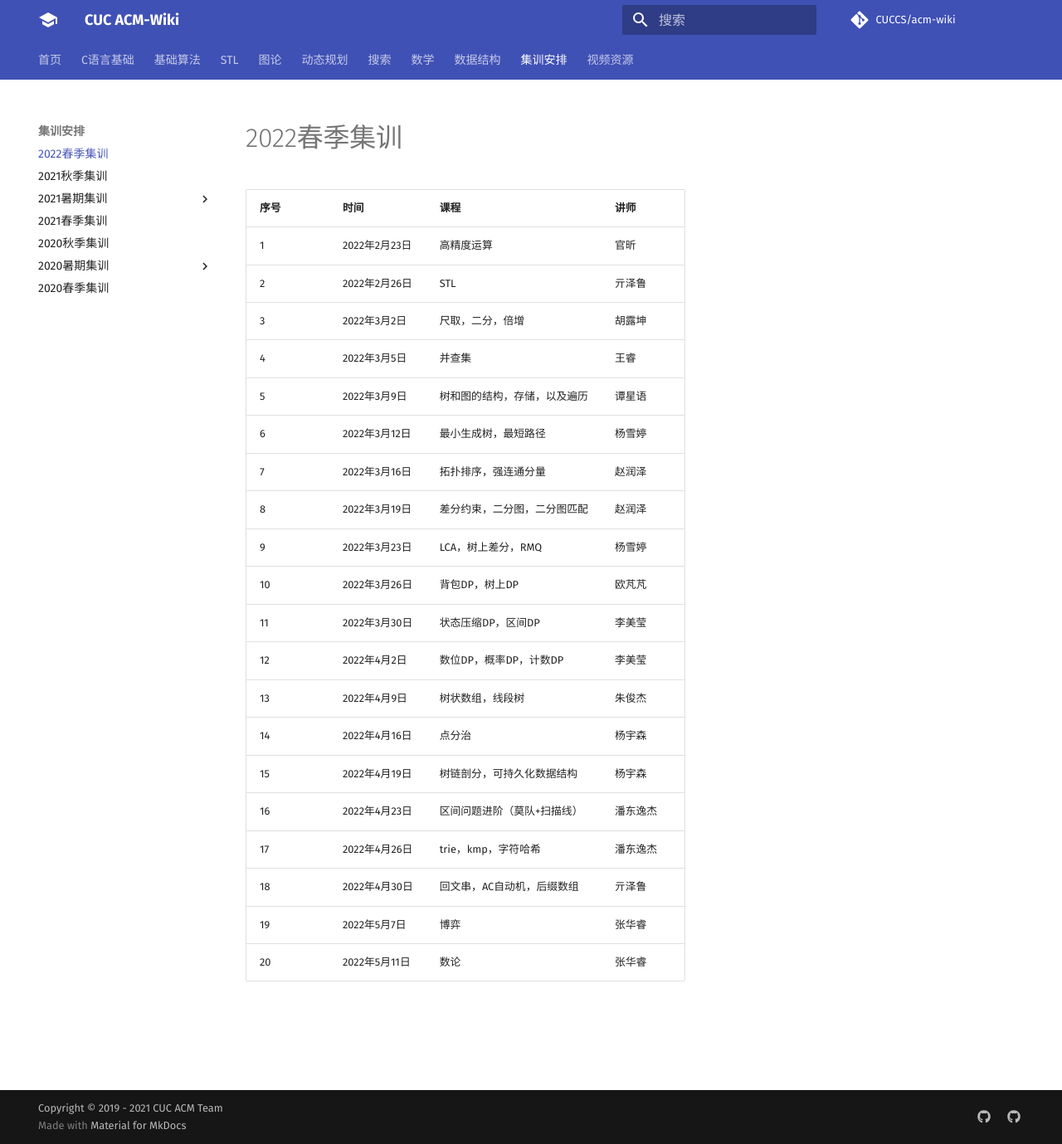
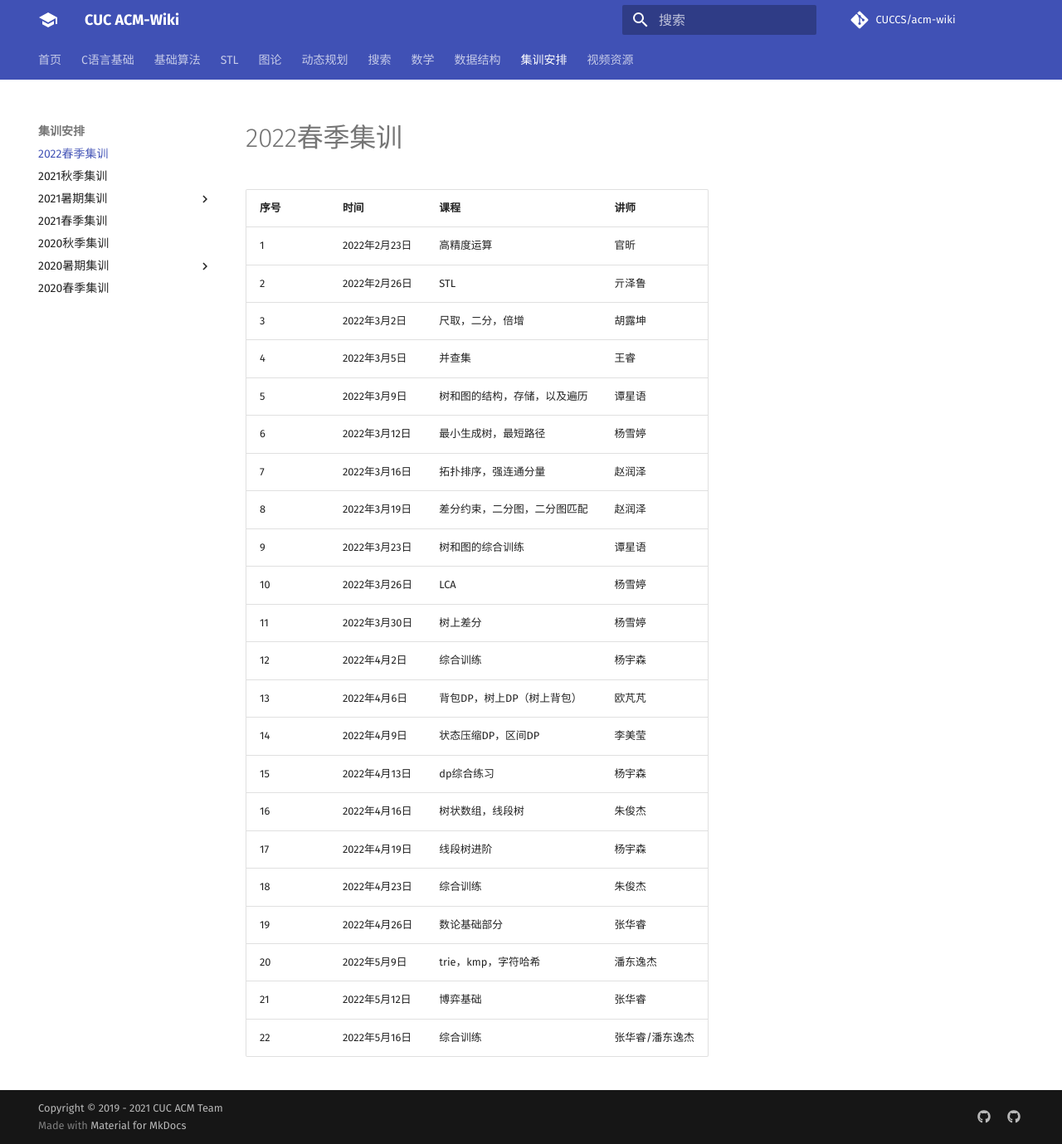
Before and after one commit to CUCCS/acm-wiki, an MkDocs documentation site: the page built from docs/training/2022Spring.md, in a window 1280 px wide and 1379 px high. Shown: the whole window at 83% size. Built offline with MkDocs 1.6.1 and Material for MkDocs 9.7.7, drawn with Linux system fonts in a browser that asks for light colours; comment, search, counter and statistics services are not loaded.

Commit message:
课程调整

```diff
--- a/docs/training/2022Spring.md
+++ b/docs/training/2022Spring.md
@@ -8,15 +8,17 @@
 | 6    | 2022年3月12日 | 最小生成树，最短路径                              | 杨雪婷   |
 | 7    | 2022年3月16日  | 拓扑排序，强连通分量                     | 赵润泽  |
 | 8    | 2022年3月19日  | 差分约束，二分图，二分图匹配                          | 赵润泽     |
-| 9    | 2022年3月23日 | LCA，树上差分，RMQ                             | 杨雪婷     |
-| 10   | 2022年3月26日 | 背包DP，树上DP                                  | 欧芃芃   |
-| 11   | 2022年3月30日 | 状态压缩DP，区间DP                               | 李美莹  |
-| 12   | 2022年4月2日 | 数位DP，概率DP，计数DP                           | 李美莹   |
-| 13   | 2022年4月9日 | 树状数组，线段树                                   |朱俊杰 |
-| 14   | 2022年4月16日 | 点分治                                         | 杨宇森   |
-| 15   | 2022年4月19日  | 树链剖分，可持久化数据结构                     | 杨宇森     |
-| 16   | 2022年4月23日  | 区间问题进阶（莫队+扫描线）                       | 潘东逸杰 |
-| 17   | 2022年4月26日  | trie，kmp，字符哈希                             | 潘东逸杰   |
-| 18   | 2022年4月30日 | 回文串，AC自动机，后缀数组                        | 亓泽鲁    |
-| 19   | 2022年5月7日 | 博弈                                           | 张华睿  |
-| 20   | 2022年5月11日 | 数论                                           | 张华睿   |
+| 9    | 2022年3月23日  |树和图的综合训练                               |谭星语
+| 10   | 2022年3月26日 | LCA                                                | 杨雪婷     |
+| 11   | 2022年3月30日 | 树上差分                                      | 杨雪婷   |
+| 12   | 2022年4月2日  |综合训练                                       |杨宇森
+| 13   | 2022年4月6日 | 背包DP，树上DP（树上背包）                       | 欧芃芃  |
+| 14   | 2022年4月9日 | 状态压缩DP，区间DP                            | 李美莹   |
+| 15   | 2022年4月13日  |dp综合练习                                        |杨宇森 |
+| 16   | 2022年4月16日 | 树状数组，线段树                                   |朱俊杰 |
+| 17   | 2022年4月19日 | 线段树进阶                                        | 杨宇森   |
+| 18   | 2022年4月23日  |综合训练                                           |朱俊杰 |
+| 19   | 2022年4月26日  | 数论基础部分                                     | 张华睿 |
+| 20   | 2022年5月9日  | trie，kmp，字符哈希                             | 潘东逸杰   |
+| 21   | 2022年5月12日 | 博弈基础                                           | 张华睿  |
+| 22   | 2022年5月16日  |综合训练                                           |张华睿/潘东逸杰 |
```
